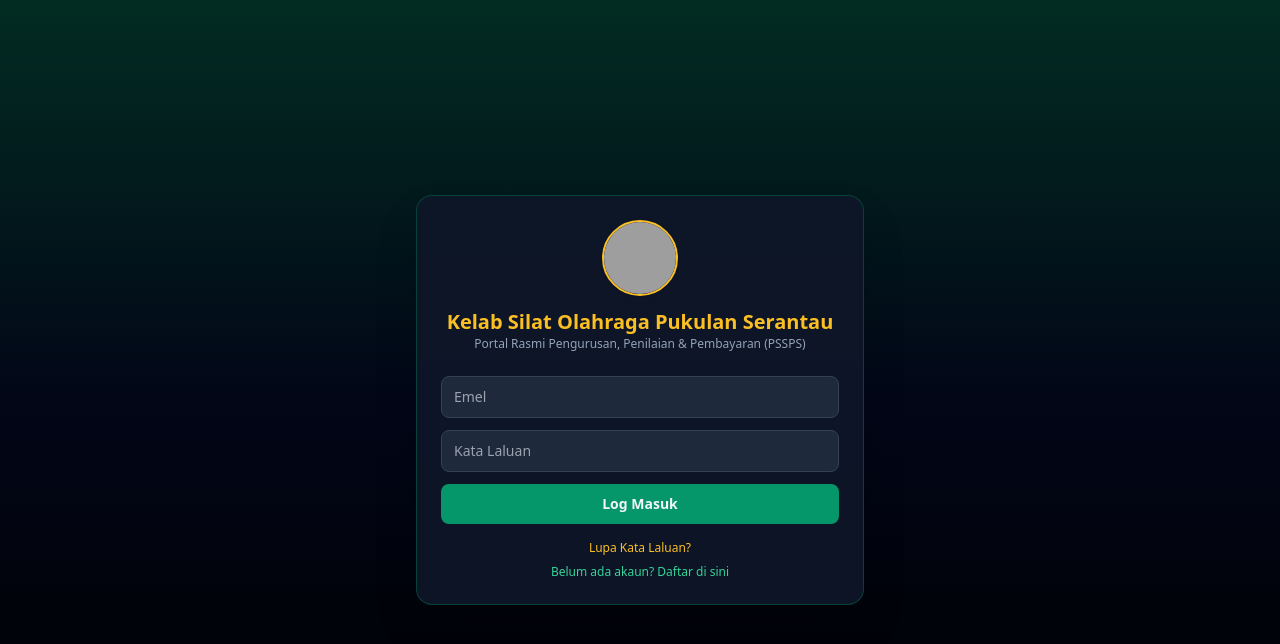
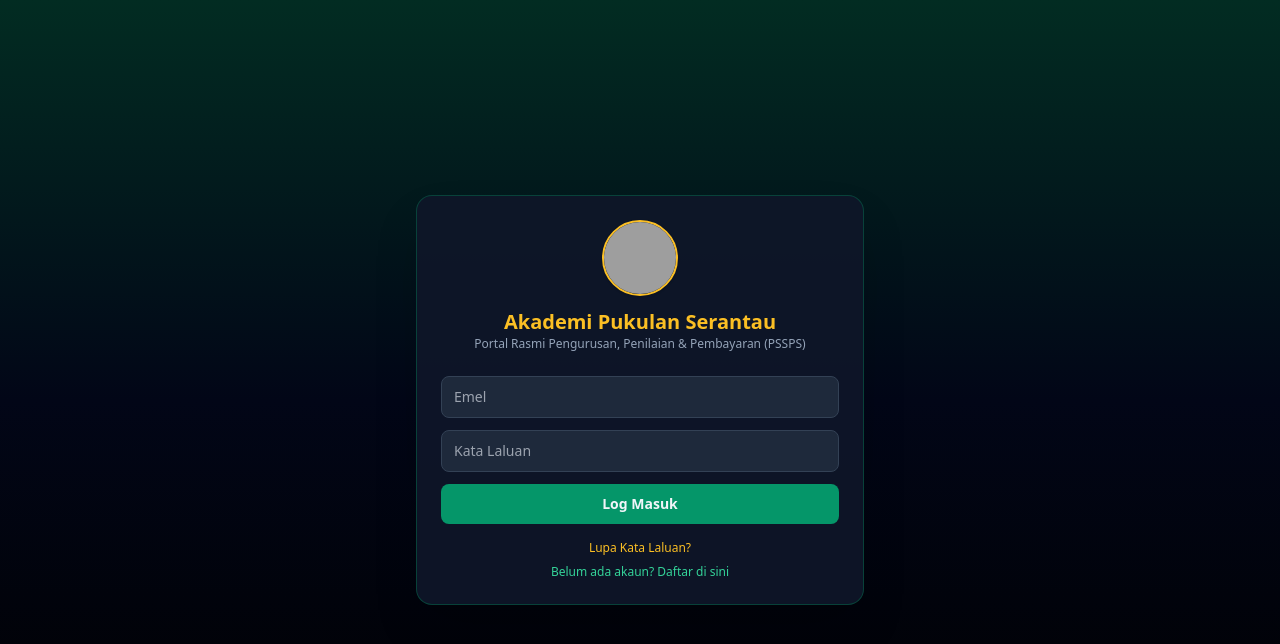
Before and after one commit to faizsharifuzan/pukulan-serantau-app, a React (Vite) app: page / in a window 1280 px wide. Shown: the top 644 px of the page. Built offline with nearby package versions, Linux system fonts and the light colour scheme; grey boxes are pictures that could not be loaded.

Commit message:
Update title from 'Kelab Silat Olahraga Pukulan Serantau' to 'Akademi Pukulan Serantau'

```diff
--- a/src/App.jsx
+++ b/src/App.jsx
@@ -322,7 +322,7 @@ export default function App() {
         <div className="w-full max-w-md bg-slate-900/90 border border-emerald-800/60 rounded-2xl p-6 shadow-2xl">
           <div className="flex flex-col items-center text-center mb-6">
             <PSSPSLogo size={76} />
-            <h1 className="mt-3 text-xl font-bold text-amber-400">Kelab Silat Olahraga Pukulan Serantau</h1>
+            <h1 className="mt-3 text-xl font-bold text-amber-400">Akademi Pukulan Serantau</h1>
             <p className="text-xs text-slate-400">Portal Rasmi Pengurusan, Penilaian & Pembayaran (PSSPS)</p>
           </div>
           <form onSubmit={handleAuth} className="space-y-3">
@@ -382,7 +382,7 @@ export default function App() {
         <div className="flex items-center gap-3">
           <PSSPSLogo size={42} />
           <div>
-            <h1 className="text-sm sm:text-base font-bold text-amber-400 leading-tight">Pukulan Serantau (PSSPS)</h1>
+            <h1 className="text-sm sm:text-base font-bold text-amber-400 leading-tight">Akademi Pukulan Serantau (PSSPS)</h1>
             <p className="text-[11px] text-emerald-200">
               {profile?.full_name} • <span className="uppercase font-semibold">{viewAsParent ? 'MOD IBU BAPA' : profile?.role}</span>
             </p>
```
